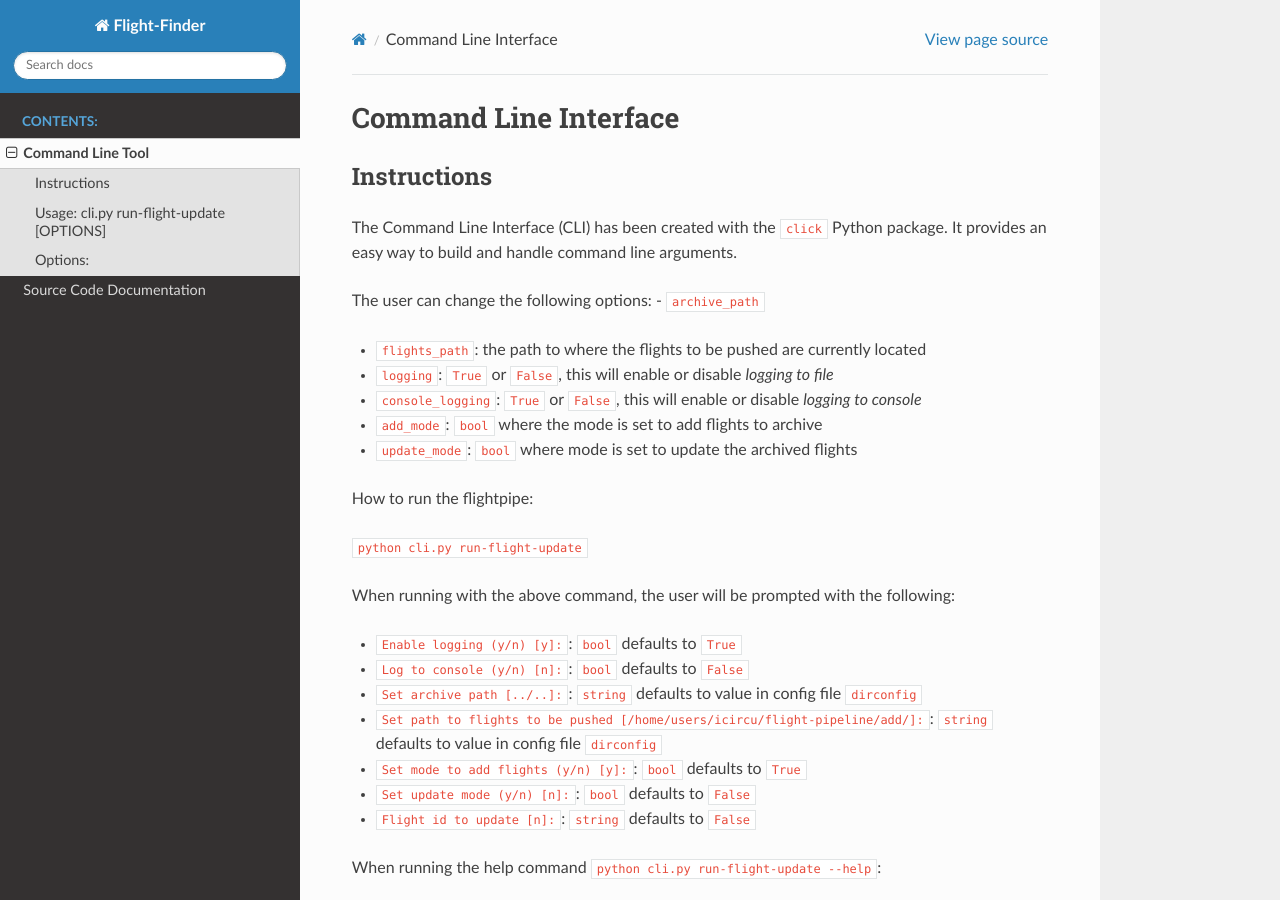
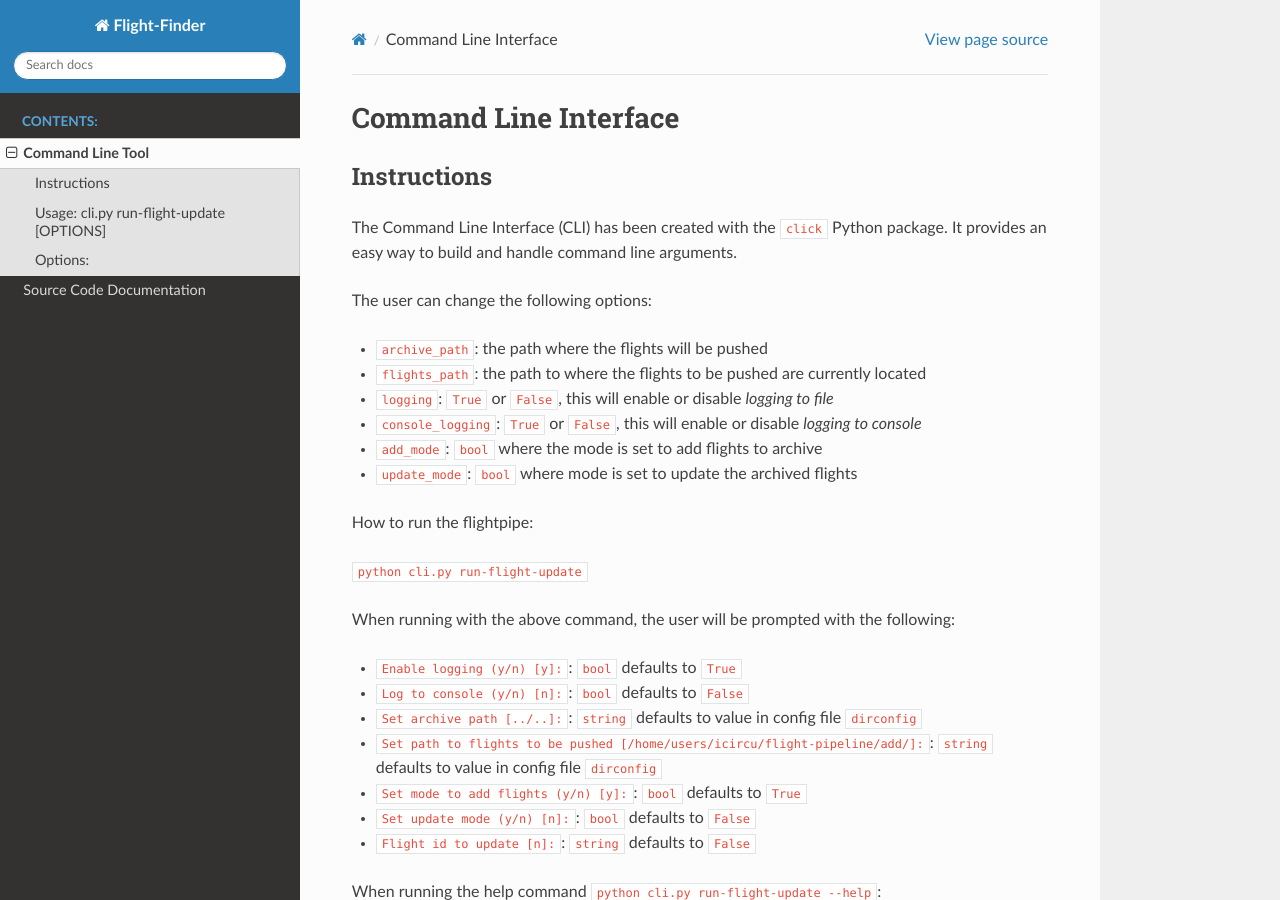
Before and after one commit to cedadev/flight-pipeline, a Sphinx documentation site: the page built from docs/source/core/cli.rst, in a window 1280 px wide and 900 px high. Built offline with Sphinx 7.4.7 and the Read the Docs theme 3.1.0, drawn with Linux system fonts in a browser that asks for light colours.

```diff
--- a/docs/source/core/cli.rst
+++ b/docs/source/core/cli.rst
@@ -7,7 +7,8 @@ Instructions
 The Command Line Interface (CLI) has been created with the ``click`` Python package. It provides an easy way to build and handle command line arguments.
 
 The user can change the following options:
-- ``archive_path``
+
+- ``archive_path``: the path where the flights will be pushed
 
 - ``flights_path``: the path to where the flights to be pushed are currently located
 
```
Also changed, not shown: 1 other file.
